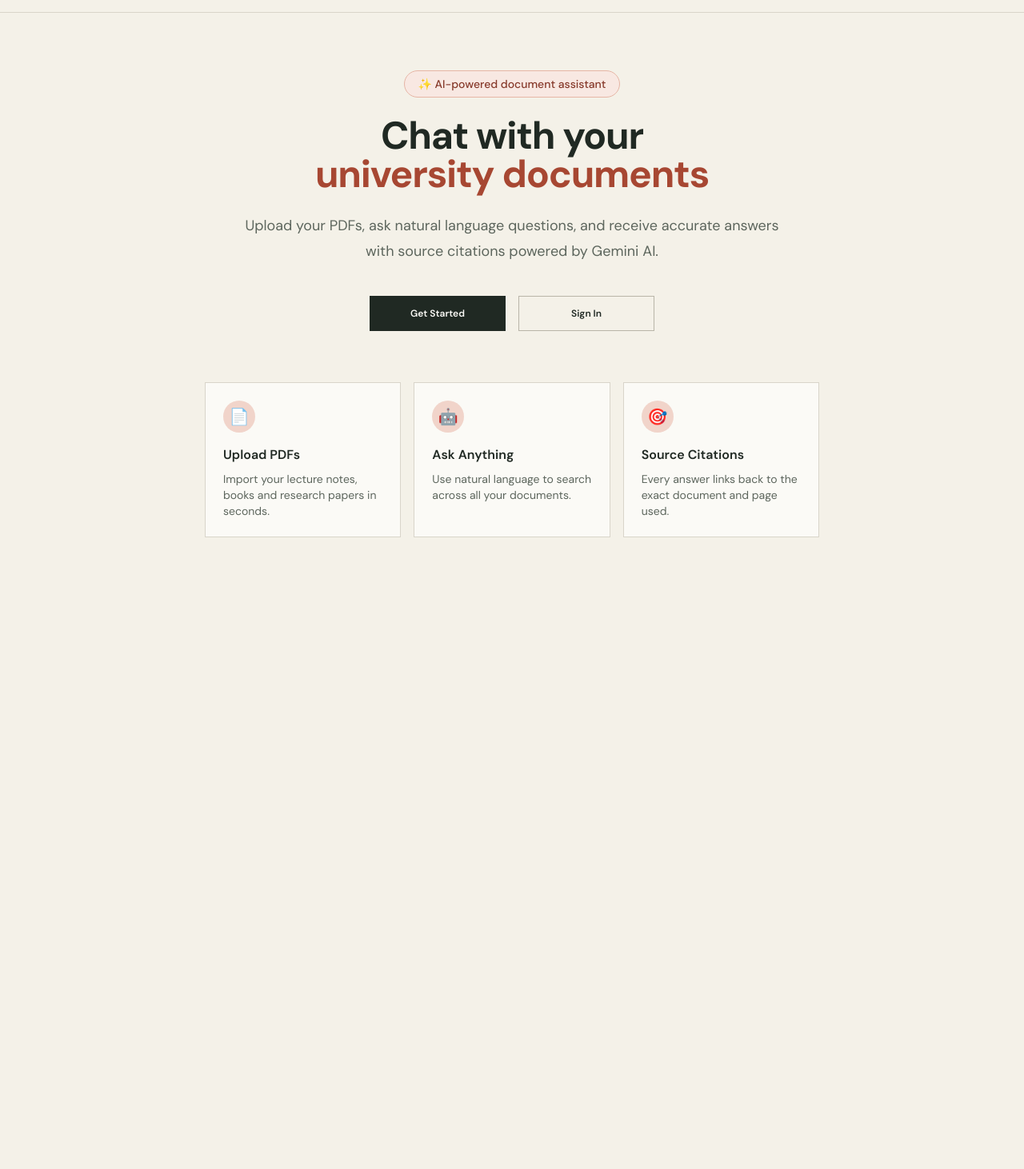
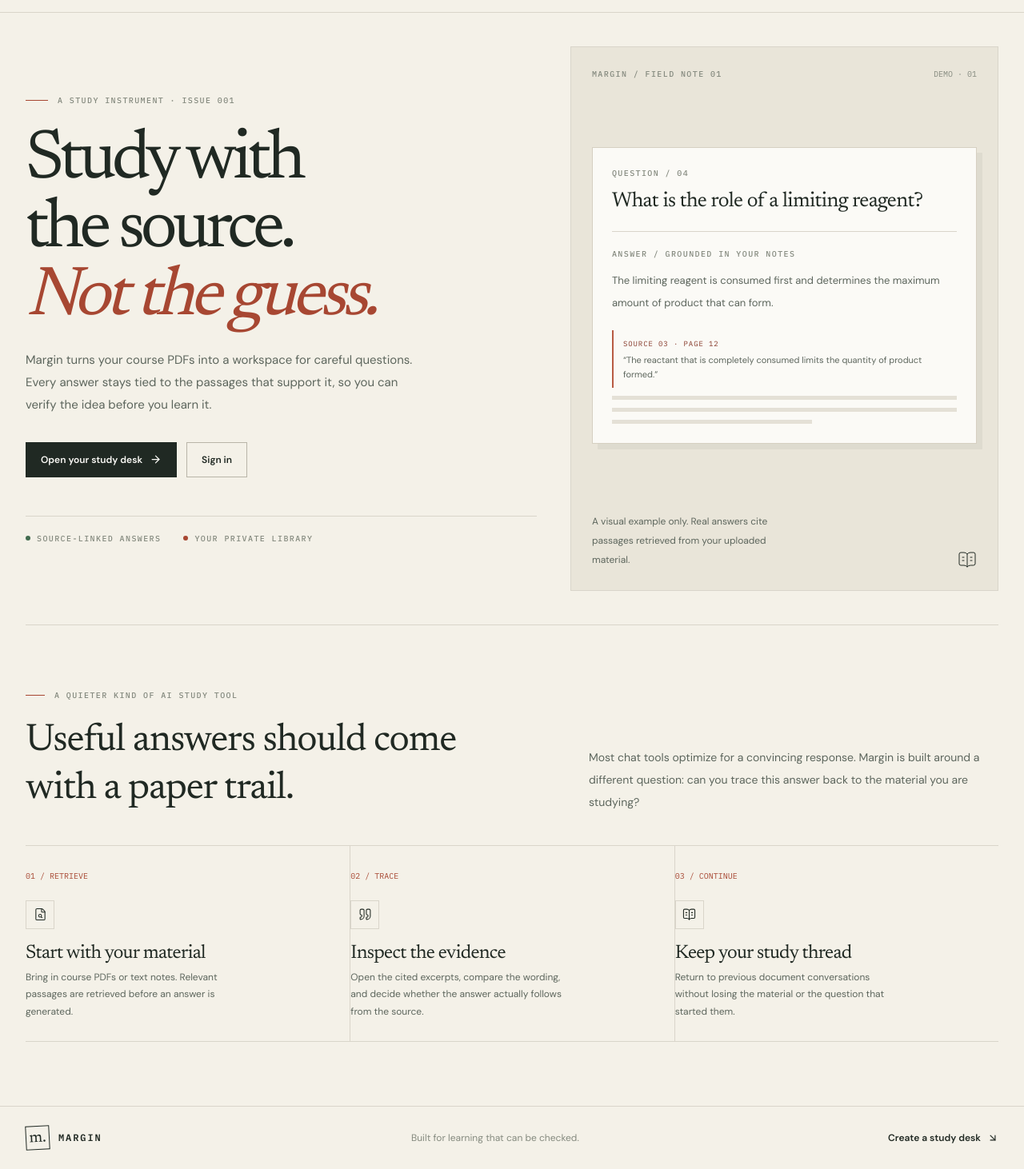
Before and after one commit to HakimDev-tech/university-ai-assistant, a Next.js app: page / in a window 1280 px wide. Shown: the part 52-1514 px from the top of the page at 80% size. Before the commit the page ends 800 px from the top, so only its background shows below. Built offline with nearby package versions, Linux system fonts and the light colour scheme; no server answers.

Commit message:
design(v2): rebuild landing page around source-first study

```diff
--- a/src/app/page.tsx
+++ b/src/app/page.tsx
@@ -1,101 +1,103 @@
 import { createClient } from "@/lib/supabase/server";
 import Link from "next/link";
 import { redirect } from "next/navigation";
+import { ArrowDownRight, ArrowRight, BookOpenText, FileSearch, Quote } from "lucide-react";
 
 export default async function HomePage() {
   const supabase = await createClient();
-  const {
-    data: { user },
-  } = await supabase.auth.getUser();
-
-  if (user) {
-    redirect("/dashboard");
-  }
+  const { data: { user } } = await supabase.auth.getUser();
+  if (user) redirect("/dashboard");
 
   return (
-    <main className="flex min-h-[calc(100vh-72px)] items-center justify-center bg-canvas px-6">
-      <section className="mx-auto w-full max-w-3xl text-center">
-        {/* Badge */}
-        <div className="mb-6 inline-flex items-center rounded-full border border-brand-200 bg-brand-50 px-4 py-1.5 text-sm font-medium text-brand-700">
-          ✨ AI-powered document assistant
+    <div>
+      <section className="site-shell landing-grid">
+        <div className="landing-copy">
+          <div className="eyebrow flex items-center gap-3">
+            <span className="inline-block h-px w-7 bg-brand-600" />
+            A study instrument · Issue 001
+          </div>
+          <h1 className="landing-title">
+            Study with<br />the source.<br /><em>Not the guess.</em>
+          </h1>
+          <p className="landing-description">
+            Margin turns your course PDFs into a workspace for careful questions.
+            Every answer stays tied to the passages that support it, so you can
+            verify the idea before you learn it.
+          </p>
+          <div className="mt-8 flex flex-wrap items-center gap-3">
+            <Link href="/signup" className="btn-primary">Open your study desk <ArrowRight size={15} /></Link>
+            <Link href="/login" className="btn-secondary">Sign in</Link>
+          </div>
+          <div className="mt-12 flex flex-wrap gap-x-7 gap-y-3 border-t border-border pt-5">
+            <span className="eyebrow inline-flex items-center gap-2"><span className="h-1.5 w-1.5 rounded-full bg-success" /> Source-linked answers</span>
+            <span className="eyebrow inline-flex items-center gap-2"><span className="h-1.5 w-1.5 rounded-full bg-brand-600" /> Your private library</span>
+          </div>
         </div>
 
-        {/* Title */}
-        <h1 className="text-5xl font-bold tracking-tight text-ink-primary">
-          Chat with your
-          <span className="block text-brand-600">
-            university documents
-          </span>
-        </h1>
+        <aside className="landing-aside" aria-label="Example of a source-linked answer">
+          <div className="flex items-center justify-between">
+            <span className="eyebrow">Margin / Field note 01</span>
+            <span className="font-mono text-[10px] text-ink-muted">DEMO · 01</span>
+          </div>
+          <div className="paper-sheet my-7">
+            <div className="eyebrow">Question / 04</div>
+            <p className="font-display mt-3 text-[26px] leading-tight tracking-tight">What is the role of a limiting reagent?</p>
+            <div className="rule my-5" />
+            <div className="eyebrow">Answer / grounded in your notes</div>
+            <p className="mt-3 text-[13px] leading-7 text-ink-secondary">
+              The limiting reagent is consumed first and determines the maximum amount of product that can form.
+            </p>
+            <div className="paper-note mt-5">
+              <span className="font-mono text-[9px] uppercase tracking-widest text-brand-700">Source 03 · Page 12</span>
+              <p className="mt-1">“The reactant that is completely consumed limits the quantity of product formed.”</p>
+            </div>
+            <div className="paper-line mt-5" /><div className="paper-line" /><div className="paper-line short" />
+          </div>
+          <div className="flex items-end justify-between gap-4">
+            <p className="max-w-[220px] text-xs leading-6 text-ink-secondary">A visual example only. Real answers cite passages retrieved from your uploaded material.</p>
+            <BookOpenText size={24} strokeWidth={1} />
+          </div>
+        </aside>
+      </section>
 
-        {/* Description */}
-        <p className="mx-auto mt-6 max-w-2xl text-lg leading-8 text-ink-secondary">
-          Upload your PDFs, ask natural language questions, and receive accurate
-          answers with source citations powered by Gemini AI.
-        </p>
-
-        {/* CTA */}
-        <div className="mt-10 flex flex-col items-center justify-center gap-4 sm:flex-row">
-          <Link
-            href="/signup"
-            className="btn-primary min-w-42.5"
-          >
-            Get Started
-          </Link>
-
-          <Link
-            href="/login"
-            className="btn-secondary min-w-42.5"
-          >
-            Sign In
-          </Link>
+      <section id="method" className="site-shell py-16 md:py-20">
+        <div className="section-kicker eyebrow">A quieter kind of AI study tool</div>
+        <div className="grid gap-5 pb-10 md:grid-cols-[1fr_1.2fr] md:items-end">
+          <h2 className="font-display max-w-xl text-4xl leading-tight tracking-tight md:text-5xl">Useful answers should come with a paper trail.</h2>
+          <p className="max-w-lg text-sm leading-7 text-ink-secondary md:justify-self-end">Most chat tools optimize for a convincing response. Margin is built around a different question: can you trace this answer back to the material you are studying?</p>
         </div>
-
-        {/* Features */}
-        <div className="mt-16 grid gap-4 sm:grid-cols-3">
-          <div className="card text-left">
-            <div className="mb-4 flex h-10 w-10 items-center justify-center rounded-full bg-brand-100 text-xl">
-              📄
-            </div>
-
-            <h3 className="font-semibold text-ink-primary">
-              Upload PDFs
-            </h3>
-
-            <p className="mt-2 text-sm text-ink-secondary">
-              Import your lecture notes, books and research papers in seconds.
-            </p>
-          </div>
-
-          <div className="card text-left">
-            <div className="mb-4 flex h-10 w-10 items-center justify-center rounded-full bg-brand-100 text-xl">
-              🤖
-            </div>
-
-            <h3 className="font-semibold text-ink-primary">
-              Ask Anything
-            </h3>
-
-            <p className="mt-2 text-sm text-ink-secondary">
-              Use natural language to search across all your documents.
-            </p>
-          </div>
-
-          <div className="card text-left">
-            <div className="mb-4 flex h-10 w-10 items-center justify-center rounded-full bg-brand-100 text-xl">
-              🎯
-            </div>
-
-            <h3 className="font-semibold text-ink-primary">
-              Source Citations
-            </h3>
-
-            <p className="mt-2 text-sm text-ink-secondary">
-              Every answer links back to the exact document and page used.
-            </p>
-          </div>
+        <div id="principles" className="feature-grid">
+          <article className="feature-item">
+            <span className="feature-index">01 / RETRIEVE</span>
+            <div className="mt-5 flex h-9 w-9 items-center justify-center border border-border"><FileSearch size={17} strokeWidth={1.5} /></div>
+            <h3 className="feature-title">Start with your material</h3>
+            <p className="feature-copy">Bring in course PDFs or text notes. Relevant passages are retrieved before an answer is generated.</p>
+          </article>
+          <article className="feature-item md:pl-6 md:border-l md:border-border">
+            <span className="feature-index">02 / TRACE</span>
+            <div className="mt-5 flex h-9 w-9 items-center justify-center border border-border"><Quote size={17} strokeWidth={1.5} /></div>
+            <h3 className="feature-title">Inspect the evidence</h3>
+            <p className="feature-copy">Open the cited excerpts, compare the wording, and decide whether the answer actually follows from the source.</p>
+          </article>
+          <article className="feature-item md:pl-6 md:border-l md:border-border">
+            <span className="feature-index">03 / CONTINUE</span>
+            <div className="mt-5 flex h-9 w-9 items-center justify-center border border-border"><BookOpenText size={17} strokeWidth={1.5} /></div>
+            <h3 className="feature-title">Keep your study thread</h3>
+            <p className="feature-copy">Return to previous document conversations without losing the material or the question that started them.</p>
+          </article>
         </div>
       </section>
-    </main>
+
+      <footer className="border-t border-border">
+        <div className="site-shell flex flex-col gap-4 py-6 sm:flex-row sm:items-center sm:justify-between">
+          <div className="wordmark">
+            <span className="wordmark-mark">m.</span>
+            <span className="wordmark-name">MARGIN</span>
+          </div>
+          <p className="text-xs text-ink-muted">Built for learning that can be checked.</p>
+          <Link href="/signup" className="inline-flex items-center gap-2 text-xs font-semibold hover:text-brand-700">Create a study desk <ArrowDownRight size={14} /></Link>
+        </div>
+      </footer>
+    </div>
   );
 }
```
